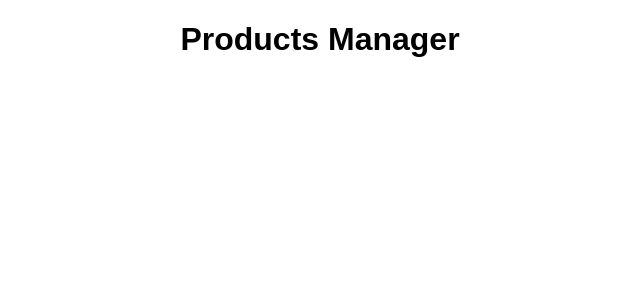
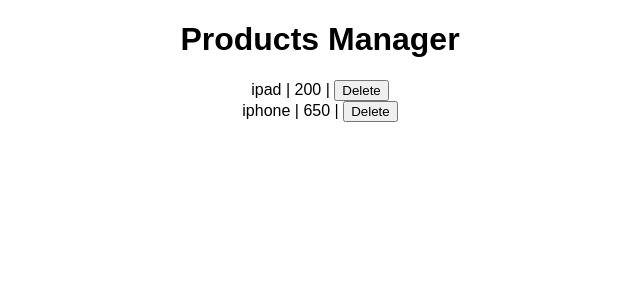
Before and after one commit to wanching0730/pwa-reactjs-crud, a React (Create React App) app: page / in a window 1280 px wide. Shown: the top 300 px of the page, without its empty margins (320-960 px from the left). Built offline with nearby package versions, Linux system fonts and the light colour scheme.

Commit message:
done list item

```diff
--- a/src/App.js
+++ b/src/App.js
@@ -1,6 +1,7 @@
 import React, { Component } from 'react';
 import logo from './logo.svg';
 import './App.css';
+import ProductItem from './ProductItem';
 
 const products = [
   {
@@ -17,14 +18,35 @@ localStorage.setItem('products', JSON.stringify(products));
 
 class App extends Component {
 
+  constructor(props) {
+    super(props);
+
+    this.state = {products: []};
+  }
+
   componentWillMount() {
+    this.getProducts();
+  }
+
+  getProducts() {
     const products = JSON.parse(localStorage.getItem('products'));
+    this.setState({ products });
   }
 
   render() {
     return (
       <div className="App">
         <h1>Products Manager</h1>
+        {
+          this.state.products.map(product => {
+            return (
+              <ProductItem
+                key={product.name}
+                {...product}
+              />
+            );
+          })
+        }
       </div>
     );
   }
--- /dev/null
+++ b/src/ProductItem.js
@@ -0,0 +1,19 @@
+import React, { Component } from 'react';
+
+class ProductItem extends Component {
+    render() {
+        const { name, price } = this.props;
+
+        return (
+            <div>
+                <span>{name}</span>
+                {` | `}
+                <span>{price}</span>
+                {` | `}
+                <button>Delete</button>
+            </div>
+        );
+    }
+}
+
+export default ProductItem;
```
